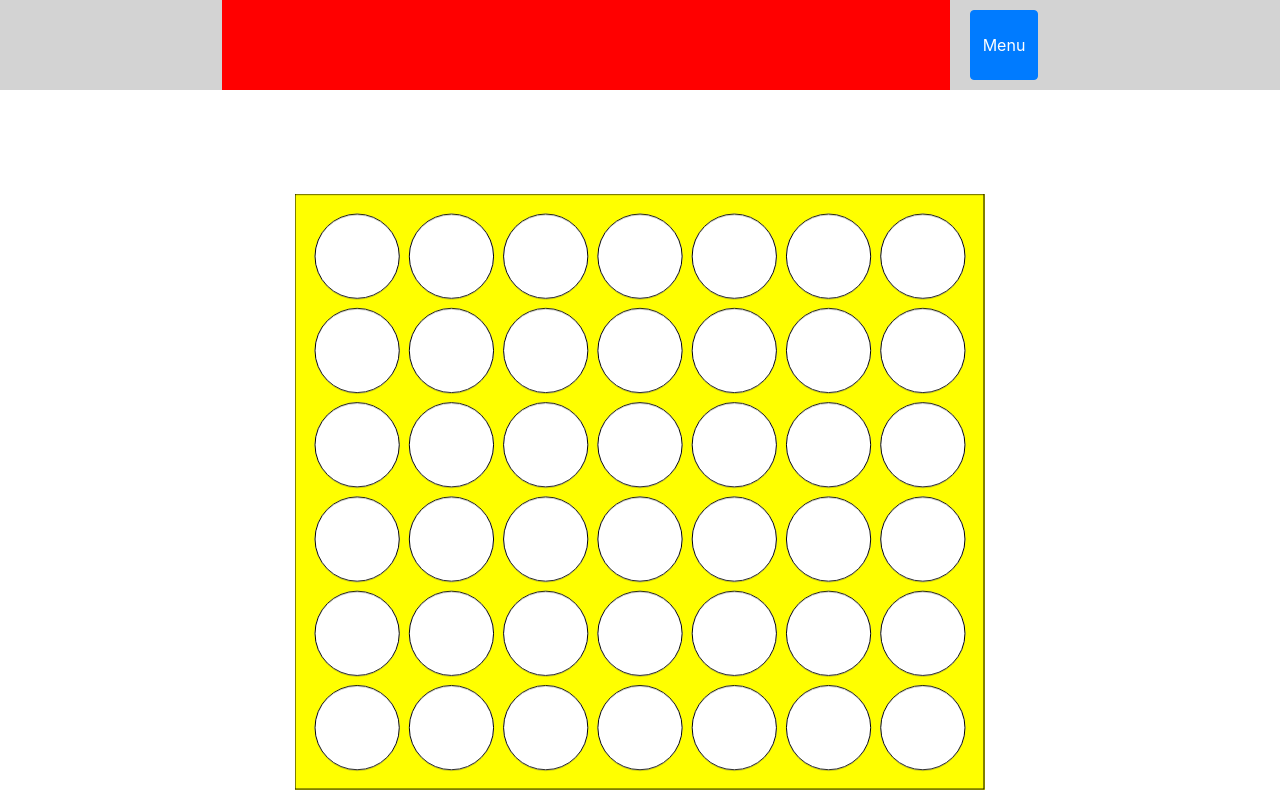
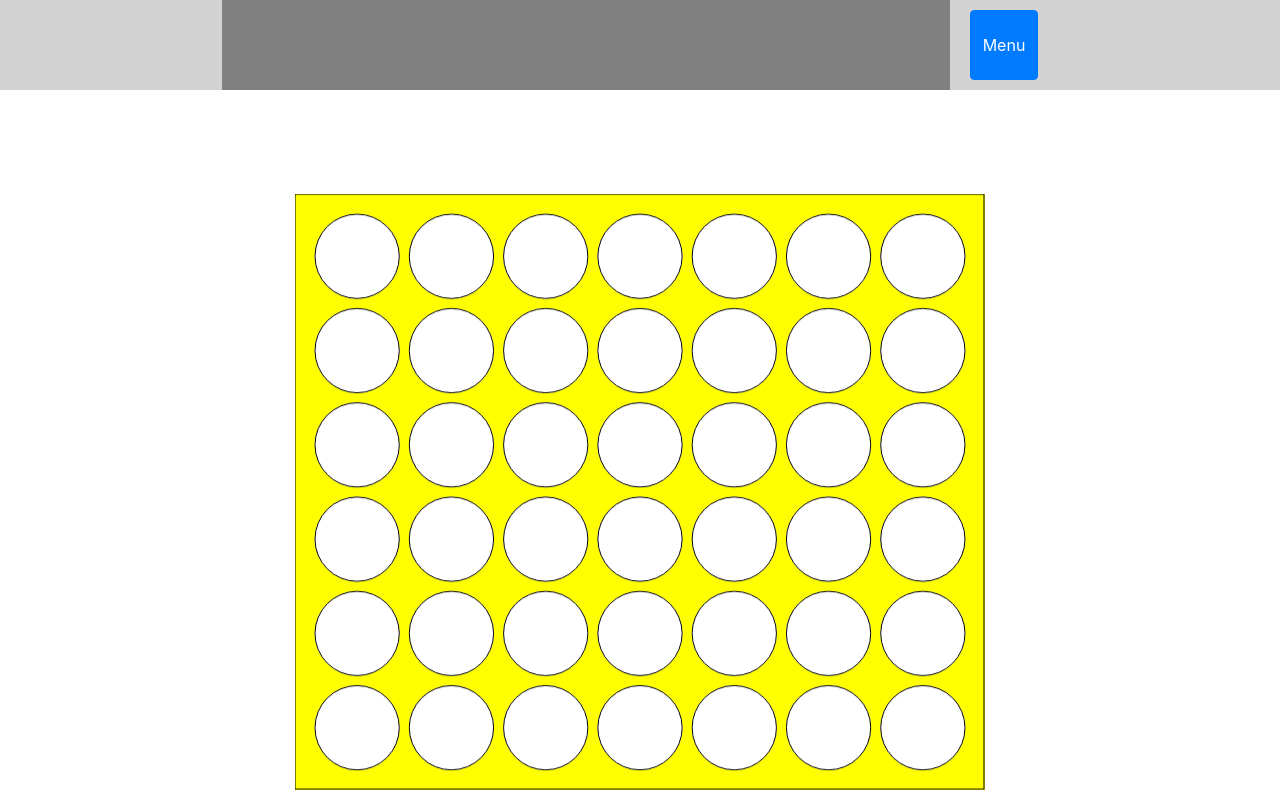
Before and after one commit to ferose/p2pgames, a React (Create React App) app: page / in a window 1280 px wide. Built offline with nearby package versions, Linux system fonts and the light colour scheme.

Commit message:
Color tweak

```diff
--- a/src/Banner.css
+++ b/src/Banner.css
@@ -5,7 +5,7 @@
 }
 
 #ad {
-    background-color: red;
+    background-color: gray;
     width: 728px;
     height: 90px;
 }
```
